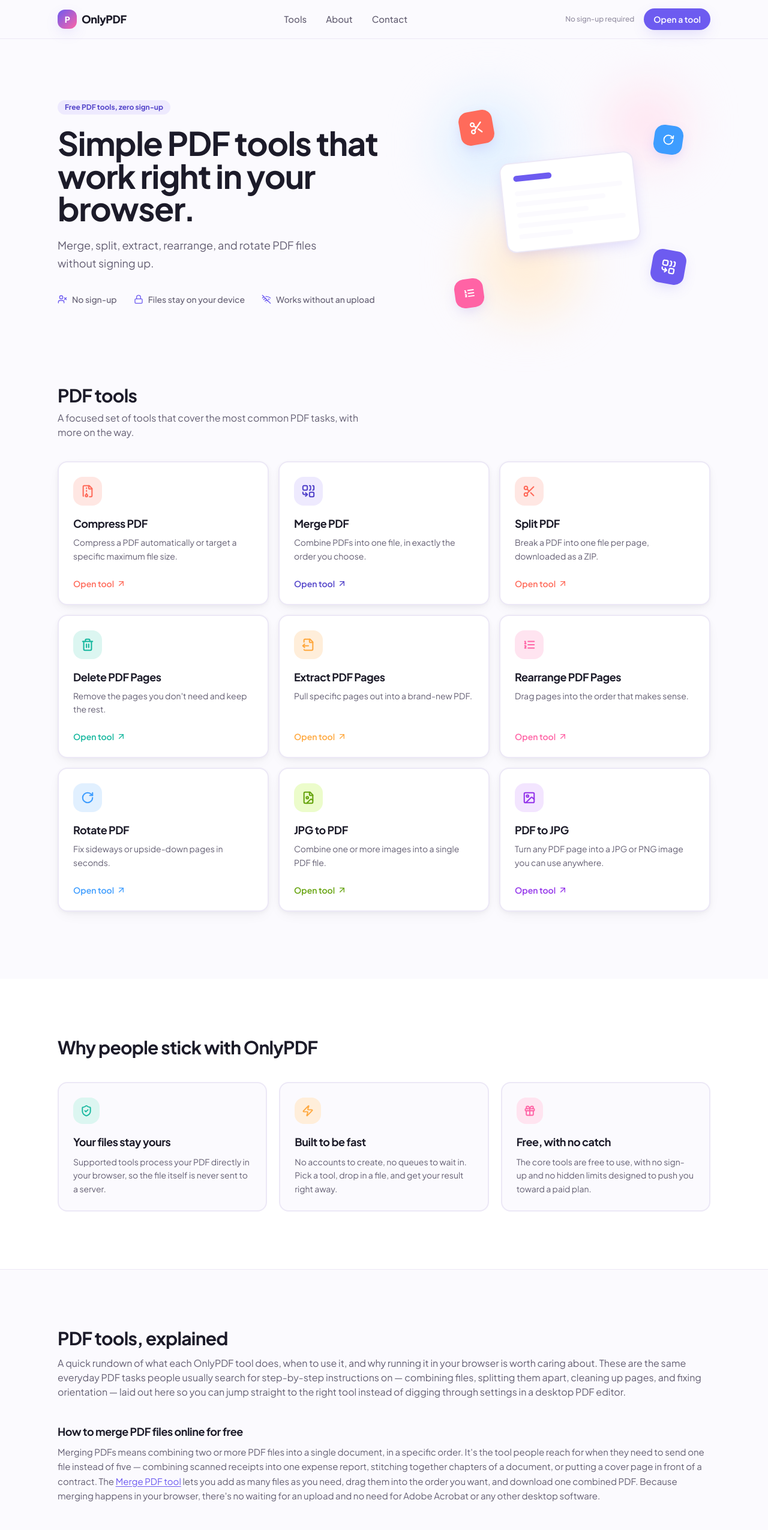
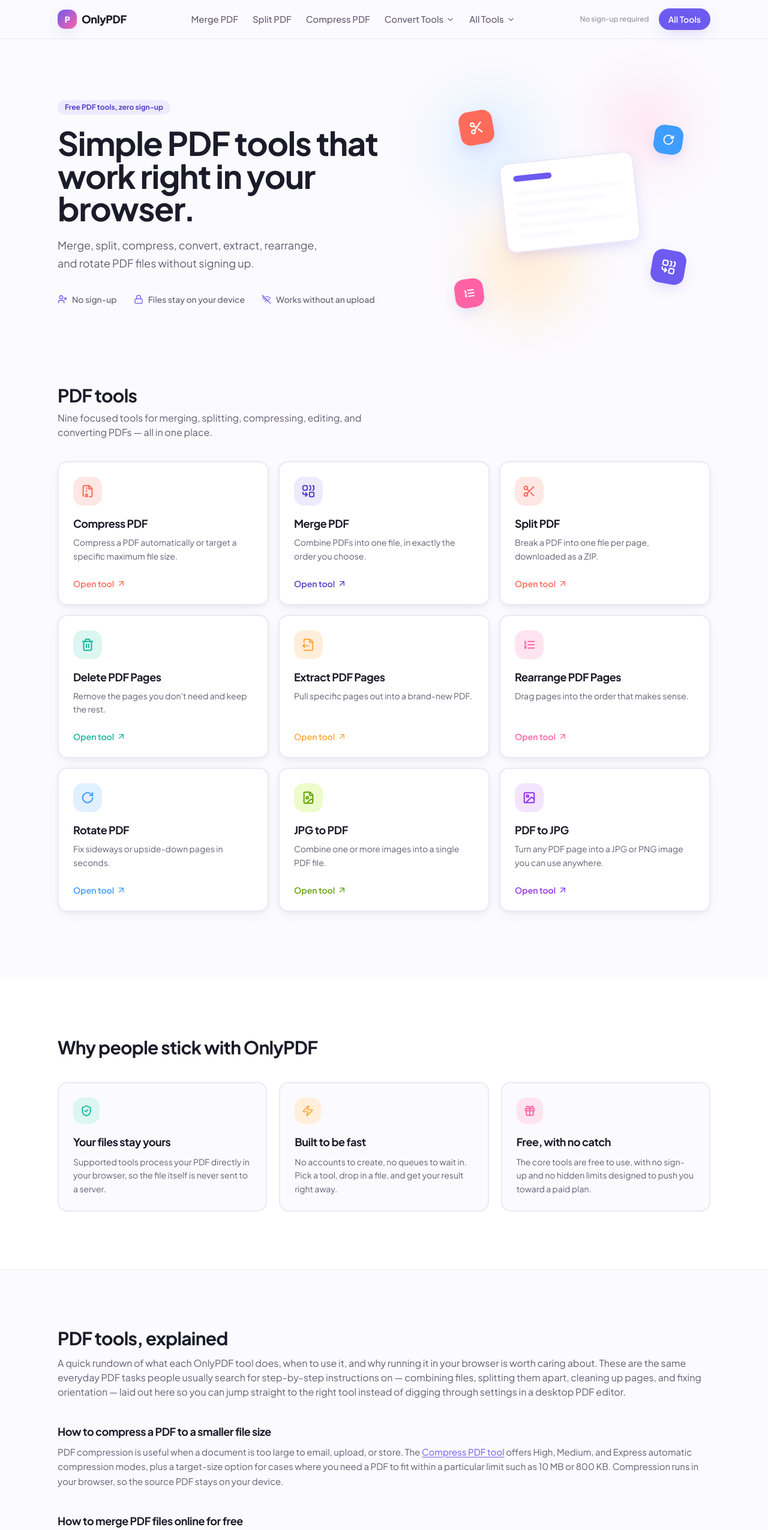
Before and after one commit to OPDFONLINE/onlypdf, a Next.js app: page / in a window 1280 px wide. Shown: the top 2551 px of the page at 60% size. Built offline with nearby package versions, Linux system fonts and the light colour scheme.

Commit message:
mENUUPDT

```diff
--- a/app/page.tsx
+++ b/app/page.tsx
@@ -22,6 +22,11 @@
       "Yes. The core tools are free to use, with no hidden limits designed to push you toward a paid plan.",
   },
   {
+    question: "Can I compress a PDF to a specific file size?",
+    answer:
+      "Yes. Compress PDF offers High, Medium, and Express automatic modes, plus a target-size mode where you can enter a maximum size such as 10 MB or 800 KB.",
+  },
+  {
     question: "Which browsers and devices are supported?",
     answer:
       "OnlyPDF works in current versions of Chrome, Firefox, Safari, and Edge, on both desktop and mobile.",
--- a/app/tools/page.tsx
+++ b/app/tools/page.tsx
@@ -5,7 +5,7 @@
 export const metadata: Metadata = {
   title: "PDF Tools",
   description:
-    "Free PDF tools that run in your browser: merge, split, delete pages, extract pages, rearrange, rotate, and convert PDF files to and from JPG/PNG images.",
+    "Free PDF tools that run in your browser: merge, split, compress, delete pages, extract pages, rearrange, rotate, and convert PDF files to and from JPG/PNG images.",
 };
 
 export default function ToolsPage() {
@@ -13,8 +13,7 @@
     <div className="container-page py-16 md:py-20">
       <h1 className="max-w-xl text-3xl sm:text-4xl">PDF tools</h1>
       <p className="mt-3 max-w-lg text-ink-muted">
-        Every tool below runs in your browser. No sign-up, and no file
-        uploads for these tools.
+        All nine tools run in your browser. No sign-up and no server upload are required for these tools.
       </p>
 
       <div className="mt-10 grid grid-cols-1 gap-4 sm:grid-cols-2 lg:grid-cols-3">
--- a/components/home/Hero.tsx
+++ b/components/home/Hero.tsx
@@ -17,7 +17,7 @@
           Simple PDF tools that work right in your browser.
         </h1>
         <p className="mt-5 max-w-md text-lg leading-relaxed text-ink-muted">
-          Merge, split, extract, rearrange, and rotate PDF files without
+          Merge, split, compress, convert, extract, rearrange, and rotate PDF files without
           signing up.
         </p>
 
--- a/components/home/SeoContent.tsx
+++ b/components/home/SeoContent.tsx
@@ -16,6 +16,23 @@
         </p>
 
         <div className="mt-10 space-y-10 text-[15px] leading-relaxed text-ink-muted">
+          <div>
+            <h3 className="text-lg font-bold text-ink">
+              How to compress a PDF to a smaller file size
+            </h3>
+            <p className="mt-2">
+              PDF compression is useful when a document is too large to email,
+              upload, or store. The{" "}
+              <Link href="/tools/compress-pdf" className="text-accent underline underline-offset-2">
+                Compress PDF tool
+              </Link>{" "}
+              offers High, Medium, and Express automatic compression modes,
+              plus a target-size option for cases where you need a PDF to fit
+              within a particular limit such as 10 MB or 800 KB. Compression
+              runs in your browser, so the source PDF stays on your device.
+            </p>
+          </div>
+
           <div>
             <h3 className="text-lg font-bold text-ink">
               How to merge PDF files online for free
@@ -189,16 +206,15 @@
 
           <div>
             <h3 className="text-lg font-bold text-ink">
-              More PDF tools on the way
+              All nine PDF tools in one place
             </h3>
             <p className="mt-2">
-              This set of tools covers the PDF tasks people run into most
-              often, and more are being added over time. Each new tool is
-              held to the same bar as the ones already here: fast, free to
-              use, and processed in your browser wherever that&apos;s
-              technically practical, so you can keep coming back to one
-              place for PDF work instead of juggling several different
-              sites.
+              OnlyPDF now brings nine everyday PDF tools together: merge,
+              split, compress, delete pages, extract pages, rearrange pages,
+              rotate pages, JPG to PDF, and PDF to JPG. They are designed to
+              cover common document tasks without requiring an account or a
+              desktop PDF editor, while keeping processing in the browser
+              wherever that&apos;s technically practical.
             </p>
           </div>
         </div>
--- a/components/home/ToolGrid.tsx
+++ b/components/home/ToolGrid.tsx
@@ -6,8 +6,7 @@
     <section id="tools" className="container-page pb-20 md:pb-28">
       <h2 className="text-2xl sm:text-3xl">PDF tools</h2>
       <p className="mt-2 max-w-lg text-ink-muted">
-        A focused set of tools that cover the most common PDF tasks, with
-        more on the way.
+        Nine focused tools for merging, splitting, compressing, editing, and converting PDFs — all in one place.
       </p>
 
       <div className="mt-9 grid grid-cols-1 gap-4 sm:grid-cols-2 lg:grid-cols-3">
--- a/components/layout/Footer.tsx
+++ b/components/layout/Footer.tsx
@@ -18,8 +18,8 @@
             OnlyPDF
           </Link>
           <p className="mt-3 max-w-xs text-sm leading-relaxed text-ink-muted">
-            Fast, private PDF tools that work in your browser. No sign-up, no
-            file uploads for these tools.
+            Fast, private PDF tools that work in your browser. No sign-up and no
+            server upload for these tools.
           </p>
         </div>
 
--- a/components/layout/Header.tsx
+++ b/components/layout/Header.tsx
@@ -2,13 +2,70 @@
 
 import Link from "next/link";
 import { useState } from "react";
-import { Menu, X } from "lucide-react";
+import { ChevronDown, Menu, X } from "lucide-react";
+import { tools } from "@/lib/tools";
 
-const navLinks = [
-  { href: "/tools", label: "Tools" },
-  { href: "/about", label: "About" },
-  { href: "/contact", label: "Contact" },
+const primaryLinks = [
+  { href: "/tools/merge-pdf", label: "Merge PDF" },
+  { href: "/tools/split-pdf", label: "Split PDF" },
+  { href: "/tools/compress-pdf", label: "Compress PDF" },
 ];
+
+const convertTools = tools.filter((tool) => ["jpg-to-pdf", "pdf-to-jpg"].includes(tool.slug));
+
+function ToolDropdown({
+  label,
+  items,
+  mobile = false,
+  onNavigate,
+}: {
+  label: string;
+  items: typeof tools;
+  mobile?: boolean;
+  onNavigate?: () => void;
+}) {
+  return (
+    <details className={mobile ? "group" : "group relative"}>
+      <summary
+        className={
+          mobile
+            ? "flex cursor-pointer list-none items-center justify-between rounded-xl px-2 py-3 text-[15px] font-medium text-ink hover:bg-surface [&::-webkit-details-marker]:hidden"
+            : "flex cursor-pointer list-none items-center gap-1 text-[15px] font-medium text-ink-muted transition-colors hover:text-ink [&::-webkit-details-marker]:hidden"
+        }
+      >
+        {label}
+        <ChevronDown
+          size={15}
+          aria-hidden="true"
+          className="transition-transform group-open:rotate-180"
+        />
+      </summary>
+
+      <div
+        className={
+          mobile
+            ? "mt-1 space-y-1 border-l-2 border-border pl-3"
+            : "absolute right-0 top-full z-50 mt-3 w-60 rounded-2xl border-2 border-border bg-paper p-2 shadow-soft"
+        }
+      >
+        {items.map((tool) => (
+          <Link
+            key={tool.slug}
+            href={`/tools/${tool.slug}`}
+            onClick={onNavigate}
+            className={
+              mobile
+                ? "block rounded-xl px-3 py-2.5 text-sm font-medium text-ink-muted hover:bg-surface hover:text-ink"
+                : "block rounded-xl px-3 py-2.5 text-sm font-medium text-ink-muted hover:bg-surface hover:text-ink"
+            }
+          >
+            {tool.name}
+          </Link>
+        ))}
+      </div>
+    </details>
+  );
+}
 
 export function Header() {
   const [open, setOpen] = useState(false);
@@ -30,8 +87,8 @@
           OnlyPDF
         </Link>
 
-        <nav className="hidden items-center gap-8 md:flex" aria-label="Primary">
-          {navLinks.map((link) => (
+        <nav className="hidden items-center gap-6 md:flex" aria-label="Primary">
+          {primaryLinks.map((link) => (
             <Link
               key={link.href}
               href={link.href}
@@ -40,15 +97,19 @@
               {link.label}
             </Link>
           ))}
+          <ToolDropdown label="Convert Tools" items={convertTools} />
+          <ToolDropdown label="All Tools" items={tools} />
         </nav>
 
         <div className="hidden items-center gap-4 md:flex">
-          <span className="text-xs font-medium text-ink-soft">No sign-up required</span>
+          <span className="hidden text-xs font-medium text-ink-soft lg:inline">
+            No sign-up required
+          </span>
           <Link
             href="/tools"
             className="rounded-pill bg-accent px-4 py-2 text-sm font-semibold text-white shadow-lift transition-colors hover:bg-accent-dark"
           >
-            Open a tool
+            All Tools
           </Link>
         </div>
 
@@ -69,7 +130,7 @@
           aria-label="Mobile"
         >
           <ul className="flex flex-col gap-1">
-            {navLinks.map((link) => (
+            {primaryLinks.map((link) => (
               <li key={link.href}>
                 <Link
                   href={link.href}
@@ -80,6 +141,22 @@
                 </Link>
               </li>
             ))}
+            <li>
+              <ToolDropdown
+                label="Convert Tools"
+                items={convertTools}
+                mobile
+                onNavigate={() => setOpen(false)}
+              />
+            </li>
+            <li>
+              <ToolDropdown
+                label="All Tools"
+                items={tools}
+                mobile
+                onNavigate={() => setOpen(false)}
+              />
+            </li>
           </ul>
         </nav>
       )}
--- a/components/tools/ToolPageFrame.tsx
+++ b/components/tools/ToolPageFrame.tsx
@@ -1,6 +1,6 @@
 import type { ReactNode } from "react";
 import Link from "next/link";
-import { tools, getToolBySlug } from "@/lib/tools";
+import { getRelatedTools, getToolBySlug } from "@/lib/tools";
 import { toolColorClasses } from "@/lib/toolColors";
 import { Faq } from "@/components/ui/Faq";
 
@@ -16,7 +16,7 @@
 
   const Icon = tool.icon;
   const colors = toolColorClasses[tool.color];
-  const related = tools.filter((t) => t.slug !== tool.slug).slice(0, 3);
+  const related = getRelatedTools(tool.slug);
 
   return (
     <div className="container-page py-14 md:py-16">
--- a/components/tools/ToolPageShell.tsx
+++ b/components/tools/ToolPageShell.tsx
@@ -3,7 +3,7 @@
 import { useEffect, useRef, useState } from "react";
 import Link from "next/link";
 import { CloudUpload, FileText, X, Lock, GripVertical, CircleAlert } from "lucide-react";
-import { tools, getToolBySlug } from "@/lib/tools";
+import { getRelatedTools, getToolBySlug } from "@/lib/tools";
 import { toolColorClasses } from "@/lib/toolColors";
 import { toolProcessors } from "@/lib/toolProcessors";
 import { getPdfPageCount } from "@/lib/pdf/getPageCount";
@@ -59,7 +59,7 @@
 
   const Icon = tool.icon;
   const colors = toolColorClasses[tool.color];
-  const related = tools.filter((t) => t.slug !== tool.slug).slice(0, 3);
+  const related = getRelatedTools(tool.slug);
   const processor = toolProcessors[tool.slug];
   const minFiles = tool.minFiles ?? 1;
   const maxFiles = tool.maxFiles;
--- a/lib/tools.ts
+++ b/lib/tools.ts
@@ -309,3 +309,23 @@
 export function getToolBySlug(slug: string): Tool | undefined {
   return tools.find((tool) => tool.slug === slug);
 }
+
+
+const relatedToolSlugs: Record<string, string[]> = {
+  "compress-pdf": ["merge-pdf", "split-pdf", "jpg-to-pdf"],
+  "merge-pdf": ["split-pdf", "compress-pdf", "rearrange-pdf"],
+  "split-pdf": ["merge-pdf", "extract-pdf-pages", "compress-pdf"],
+  "delete-pdf-pages": ["extract-pdf-pages", "rearrange-pdf", "rotate-pdf"],
+  "extract-pdf-pages": ["delete-pdf-pages", "split-pdf", "merge-pdf"],
+  "rearrange-pdf": ["rotate-pdf", "merge-pdf", "delete-pdf-pages"],
+  "rotate-pdf": ["rearrange-pdf", "pdf-to-jpg", "merge-pdf"],
+  "jpg-to-pdf": ["pdf-to-jpg", "compress-pdf", "merge-pdf"],
+  "pdf-to-jpg": ["jpg-to-pdf", "compress-pdf", "split-pdf"],
+};
+
+export function getRelatedTools(slug: string): Tool[] {
+  const related = relatedToolSlugs[slug] ?? [];
+  return related
+    .map((relatedSlug) => getToolBySlug(relatedSlug))
+    .filter((tool): tool is Tool => Boolean(tool));
+}
```
